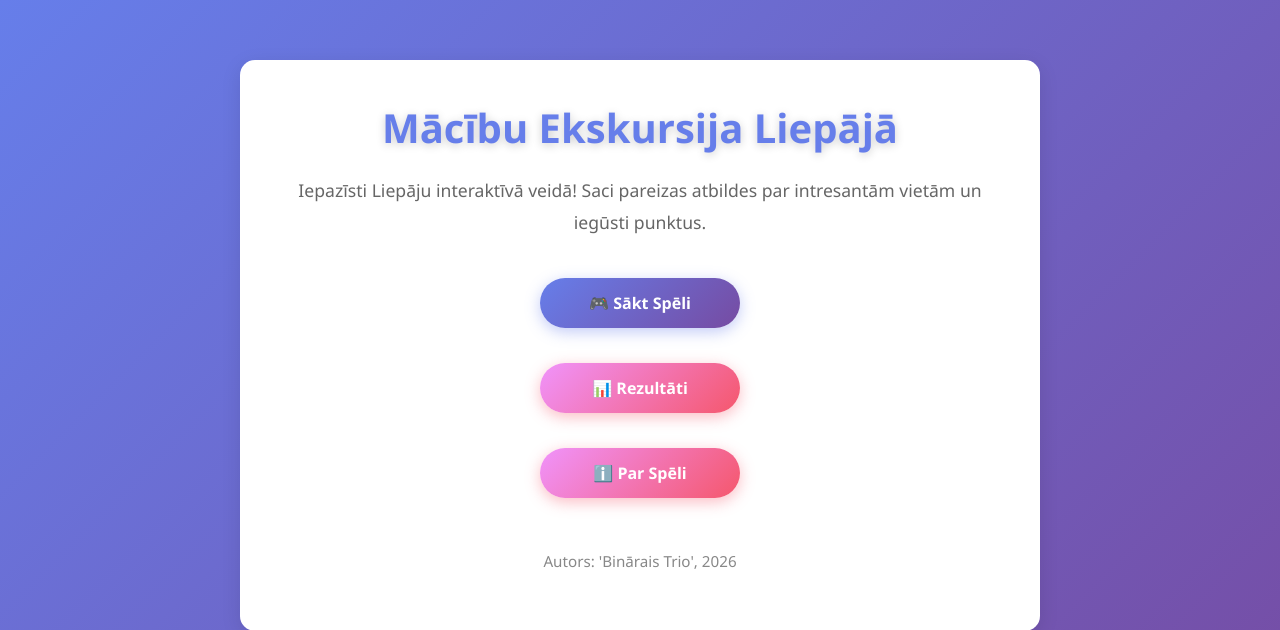
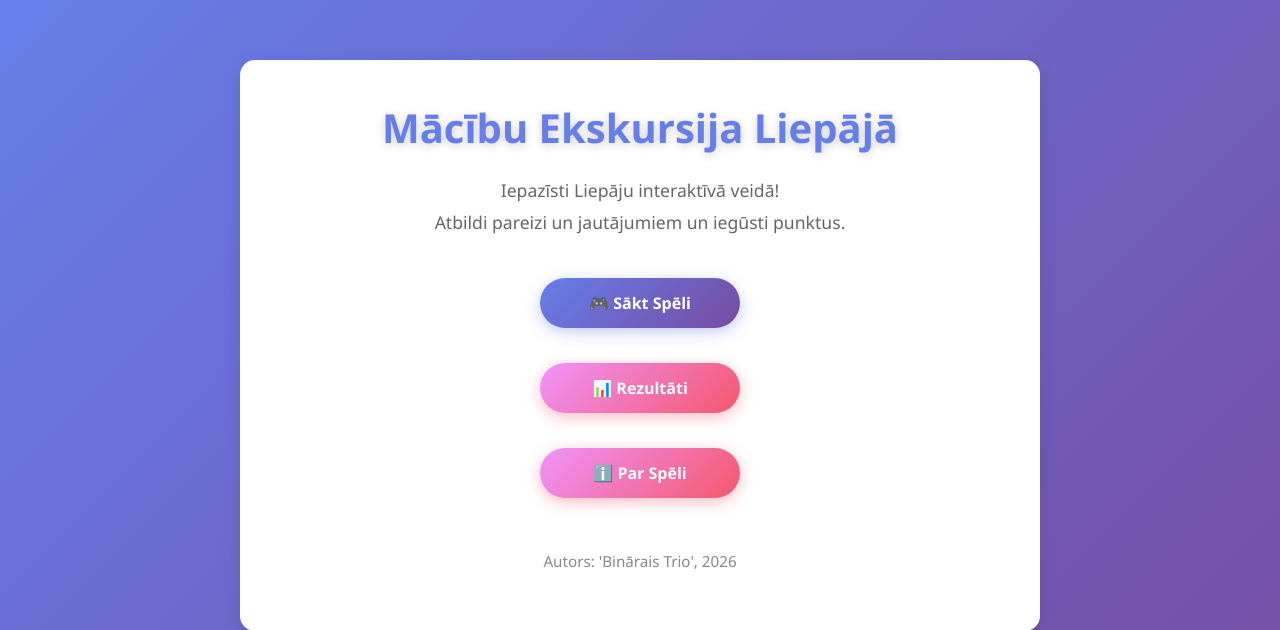
Before and after one commit to valters203/Liepajai, a Flask app: page / in a window 1280 px wide. Shown: the top 630 px of the page. Run offline with Flask 3, Linux system fonts and the light colour scheme.

Commit message:
pareizrakstība

```diff
--- a/templates/title.html
+++ b/templates/title.html
@@ -4,7 +4,8 @@
 <div class="content-wrapper">
     <h1>Mācību Ekskursija Liepājā</h1>
     <p style="text-align: center; font-size: 1.1em; color: #666; margin-bottom: 30px;">
-        Iepazīsti Liepāju interaktīvā veidā! Saci pareizas atbildes par intresantām vietām un iegūsti punktus.
+        Iepazīsti Liepāju interaktīvā veidā!<br>
+        Atbildi pareizi un jautājumiem un iegūsti punktus.
     </p>
     <div class="ui" style="flex-direction: column; align-items: center;">
         <a href="{{ url_for('start') }}" class="btn" style="min-width: 200px; text-align: center;">🎮 Sākt Spēli</a>
```
